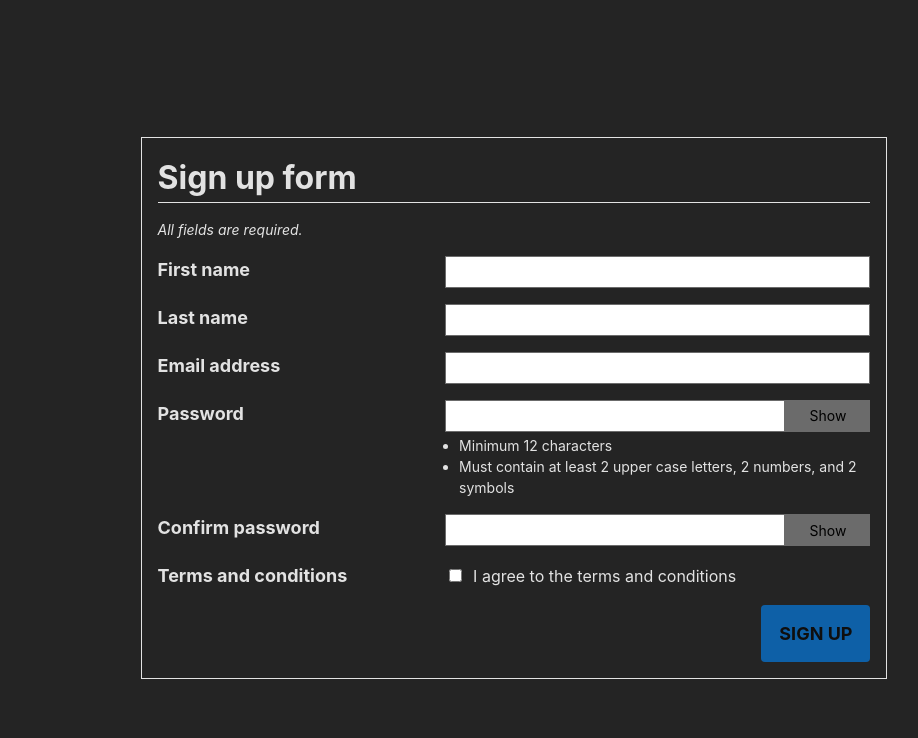
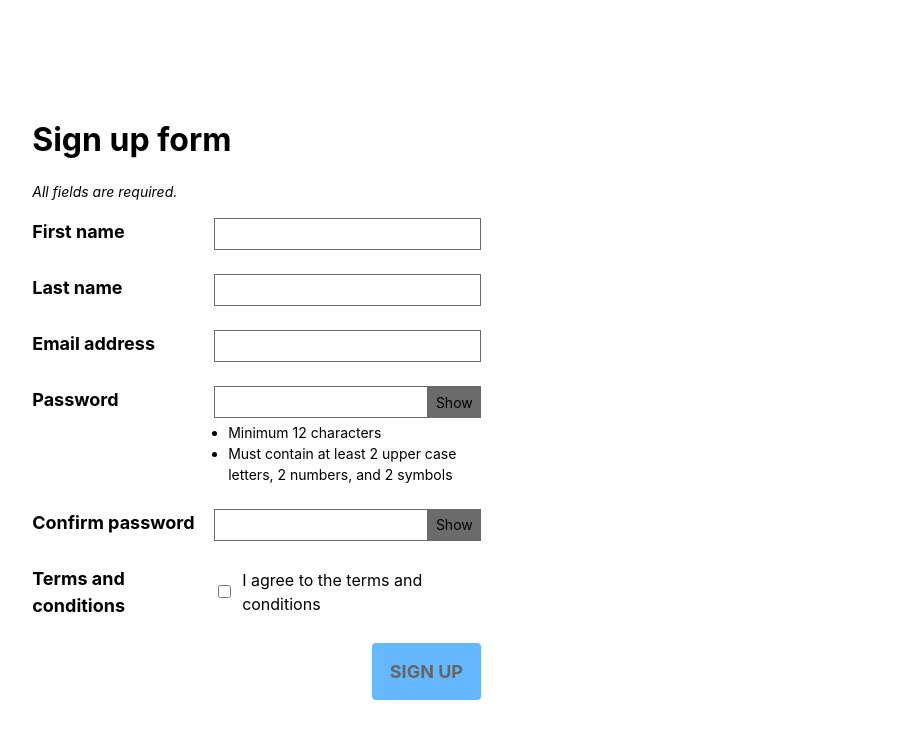
Before and after one commit to blabash/SpringerNatureAssignment, a React (Vite) app: page / in a window 1280 px wide. Shown: the top 738 px of the page, without its empty margins (126-1044 px from the left). Built offline with nearby package versions, Linux system fonts and the light colour scheme.

Commit message:
Add desktop layout styling

```diff
--- a/src/App.scss
+++ b/src/App.scss
@@ -38,9 +38,12 @@ img {
   --color-teriary: #6b6b6b;
   --color-placeholder: rgba(255, 255, 255, 0.57);
 
-  --spacing-quarter: 0.25em;
-  --spacing-half: 0.5em;
+  --spacing-1-4: 0.25em;
+  --spacing-1-2: 0.5em;
   --spacing-1: 1em;
+  --spacing-3-2: 1.5em;
+  --spacing-2: 2em;
+  --spacing-3: 3em;
 
   --font-size-large: 112.5%; // 18px
   --font-size-small: 87.5%; // 14px
@@ -50,8 +53,6 @@ img {
   line-height: 1.5;
 
   color-scheme: light dark;
-  color: var(--color-primary);
-  background-color: #242424;
 
   font-synthesis: none;
   text-rendering: optimizeLegibility;
@@ -68,7 +69,7 @@ img {
 }
 
 .gap-half {
-  gap: var(--spacing-half);
+  gap: var(--spacing-1-2);
 }
 
 /* ========== Typography ========== */
@@ -81,19 +82,22 @@ img {
   place-items: center;
 }
 
-.form-container {
+.form__container {
   display: grid;
-  grid-auto-flow: row;
+  width: min(42ch, 100% - 2rem);
+  border: 1px solid var(--color-primary);
+}
+
+.form__left-panel {
+  display: grid;
+  padding: var(--spacing-1);
   gap: var(--spacing-1);
-  width: min(42ch, 100% - 2rem);
-  padding: var(--spacing-1);
-  border: 1px solid var(--color-primary);
 }
 
 .inputs-container {
   display: grid;
   grid-auto-flow: row;
-  gap: var(--spacing-1);
+  gap: var(--spacing-3-2);
 }
 
 .input-with-btn {
@@ -136,13 +140,13 @@ input[type="checkbox"] {
 
 .form__input-row {
   display: grid;
-  gap: var(--spacing-quarter);
+  gap: var(--spacing-1-4);
 }
 
 .form__input {
   font-size: var(--font-size-small);
   color: inherit;
-  padding: var(--spacing-half);
+  padding: var(--spacing-1-2);
   border: 1px solid var(--color-teriary);
 }
 
@@ -153,14 +157,14 @@ input[type="checkbox"] {
 .form__password-reqs {
   font-size: var(--font-size-small);
   margin-inline-start: var(--spacing-1);
-  margin-block-start: var(--spacing-quarter);
+  margin-block-start: var(--spacing-1-4);
 }
 
 .form__submit-btn {
   font-size: var(--font-size-large);
   font-weight: var(--font-weight-heavy);
   text-transform: uppercase;
-  padding: var(--spacing-half);
+  padding: var(--spacing-1-2);
   background-color: var(--color-secondary);
   border-radius: 0.25rem;
 }
@@ -169,8 +173,12 @@ input[type="checkbox"] {
 
 /* tablet */
 @media (min-width: 768px) {
-  .form-container {
+  .form__container {
     width: min(74ch, 100% - 2rem);
+  }
+
+  .form__left-panel {
+    padding: var(--spacing-3) var(--spacing-2);
   }
 
   .form__input-row {
@@ -185,9 +193,16 @@ input[type="checkbox"] {
 }
 
 /* desktop */
-@media (min-width: 821px) {
+@media (min-width: 1025px) {
+  .form__container {
+    width: min(102ch, 100% - 2rem);
+    grid-template-columns: 1fr 1fr;
+  }
+
+  .form__left-panel {
+    border-inline-end: 1px solid var(--color-primary);
+  }
 }
 
 // Todo
-// add pattern to password
-// input focus outline colors
+// handle light dark color scheme variables
--- a/src/components/SignUpForm.tsx
+++ b/src/components/SignUpForm.tsx
@@ -31,7 +31,8 @@ export const SignUpForm = (props: Props) => {
   };
 
   return (
-    <main className="form-container">
+    <main className="form__container">
+      <div className="form__left-panel">
         <h1 className="form__title">Sign up form</h1>
         <em className="form__description">All fields are required.</em>
         <form className="inputs-container" onSubmit={handleSubmit}>
@@ -163,6 +164,8 @@ export const SignUpForm = (props: Props) => {
             Sign Up
           </button>
         </form>
+      </div>
+      <div className="form__right-panel"></div>
     </main>
   );
 };
```
Lines whose indentation alone changed are shown as unchanged.
